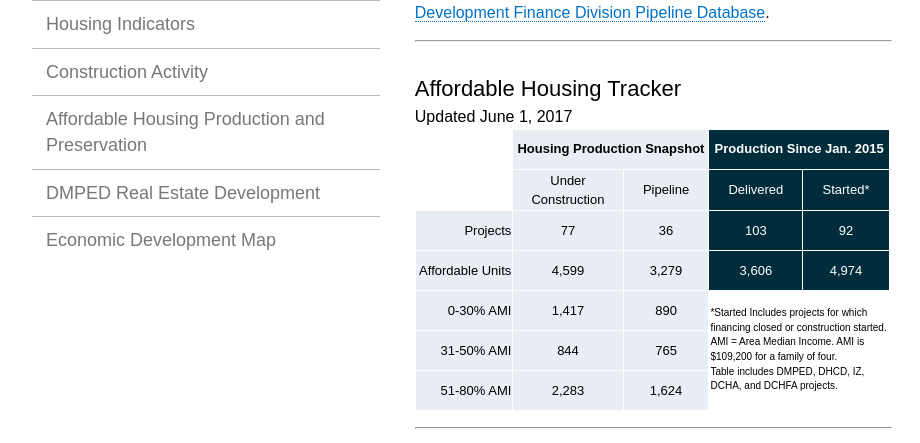
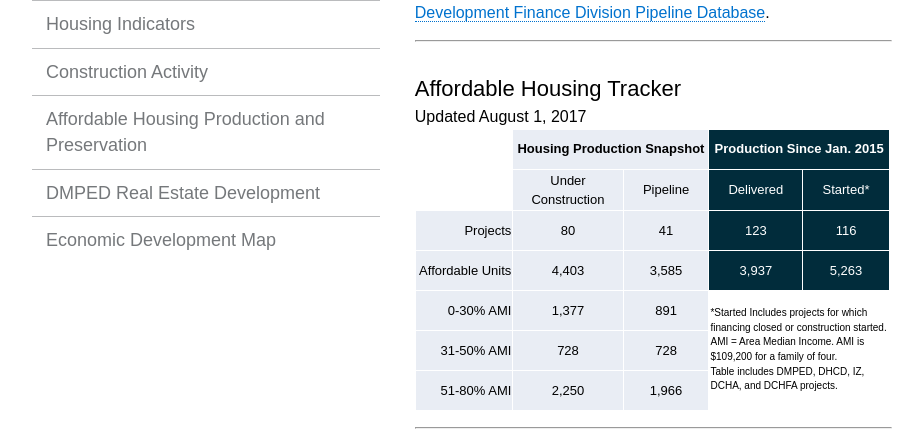
Before and after one commit to DCgov/economic-intelligence, a Jekyll site: the page built from affordable-production-preservation.html, in a window 1280 px wide, cut to the strip 357-800 px from the top of the page. Shown: the whole strip, without its empty margins (28-948 px from the left). Built offline with Jekyll 4.4.1, drawn with Linux system fonts in a browser that asks for light colours; nearby versions of some CDN libraries.

Commit message:
Updates to Aff housing & DMPED real estate for JUly 2017

```diff
--- a/affordable-production-preservation.html
+++ b/affordable-production-preservation.html
@@ -10,7 +10,7 @@ title: Affordable Housing Production and Preservation
 
 <div>
 	<h2>Affordable Housing Tracker</h2>
-		Updated June 1, 2017
+		Updated August 1, 2017
 	<div class="ahtable">
 		<table>
 			<tbody>
@@ -28,33 +28,33 @@ title: Affordable Housing Production and Preservation
 				</tr>
 				<tr>
 					<td style="text-align:right !important" bgcolor="#E9EDF4">Projects</td>
-					<td bgcolor="#E9EDF4">77</td>
-					<td bgcolor="#E9EDF4">36</td>
-					<td bgcolor="#012C3B"><font color="#fff">103</font></td>
-					<td bgcolor="#012C3B"><font color="#fff">92</font></td>
+					<td bgcolor="#E9EDF4">80</td>
+					<td bgcolor="#E9EDF4">41</td>
+					<td bgcolor="#012C3B"><font color="#fff">123</font></td>
+					<td bgcolor="#012C3B"><font color="#fff">116</font></td>
 				</tr>
 				<tr>
 					<td style="text-align:right !important" bgcolor="#E9EDF4">Affordable Units</td>
-					<td bgcolor="#E9EDF4">4,599</td>
-					<td bgcolor="#E9EDF4">3,279</td>
-					<td bgcolor="#012C3B"><font color="#fff">3,606</font></td>
-					<td bgcolor="#012C3B"><font color="#fff">4,974</font></td>
+					<td bgcolor="#E9EDF4">4,403</td>
+					<td bgcolor="#E9EDF4">3,585</td>
+					<td bgcolor="#012C3B"><font color="#fff">3,937</font></td>
+					<td bgcolor="#012C3B"><font color="#fff">5,263</font></td>
 				</tr>
 				<tr>
 					<td style="text-align:right !important" bgcolor="#E9EDF4" border="0">0-30% AMI</td>
-					<td bgcolor="#E9EDF4">1,417</td>
-					<td bgcolor="#E9EDF4">890</td>
+					<td bgcolor="#E9EDF4">1,377</td>
+					<td bgcolor="#E9EDF4">891</td>
 					<td colspan="2" rowspan="3" style="text-align:left !important; font-size:x-small !important">*Started Includes projects for which financing closed or construction started.<br>AMI = Area Median Income. AMI is $109,200 for a family of four.<br>Table includes DMPED, DHCD, IZ, DCHA, and DCHFA projects. </td>
 				</tr>
 				<tr>
 					<td style="text-align:right !important" bgcolor="#E9EDF4">31-50% AMI</td>
-					<td bgcolor="#E9EDF4">844</td>
-					<td bgcolor="#E9EDF4">765</td>
+					<td bgcolor="#E9EDF4">728</td>
+					<td bgcolor="#E9EDF4">728</td>
 				</tr>
 				<tr>
 					<td style="text-align:right !important" bgcolor="#E9EDF4">51-80% AMI</td>
-					<td bgcolor="#E9EDF4">2,283</td>
-					<td bgcolor="#E9EDF4">1,624</td>
+					<td bgcolor="#E9EDF4">2,250</td>
+					<td bgcolor="#E9EDF4">1,966</td>
 				</tr>
 			</tbody>
 		</table>
--- a/dmped-real-estate.html
+++ b/dmped-real-estate.html
@@ -48,7 +48,7 @@ title: DMPED Real Estate Development
 					<th>Pre-Development</th>
 					<th>In Negotiation</th>
 					<th>Total</th></tr>
-					<tr><td>Projects</td><td>15</td><td>13</td><td>11</td><td>39</td></tr>
+					<tr><td>Projects</td><td>15</td><td>13</td><td>10</td><td>38</td></tr>
 					<tr style='background-color:#E0E0E0'><td>Total Project Costs</td><td>$4.39B</td><td>$1.82B</td><td>$0.63B</td><td>$6.84B</td></tr>
 					<tr><td> </td><td> </td><td> </td><td> </td><td> </td></tr>
 					<tr><td>Affordable Units</td><td>1241</td><td>2118</td><td>584</td><td>3,943</td></tr>
```
